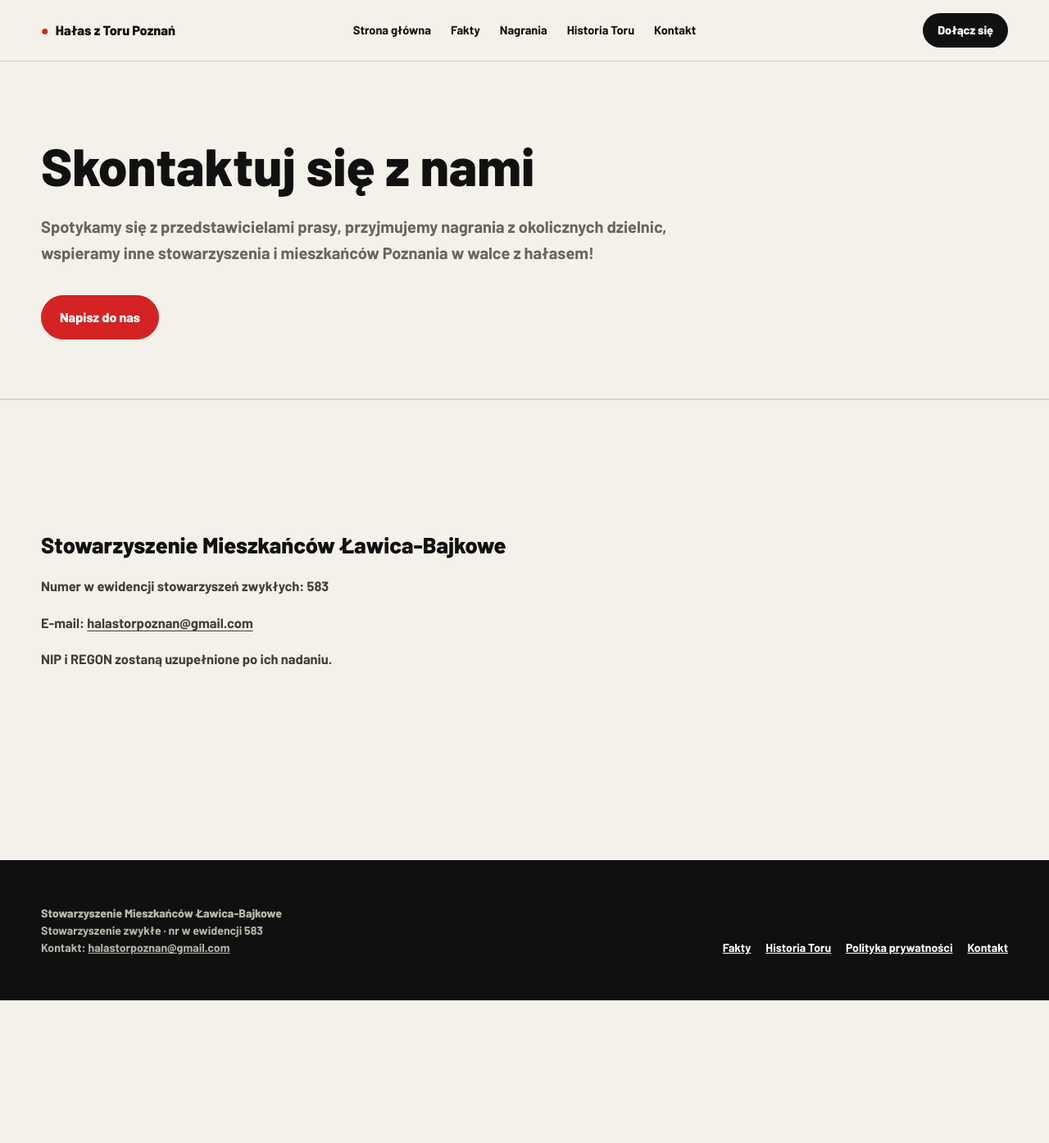
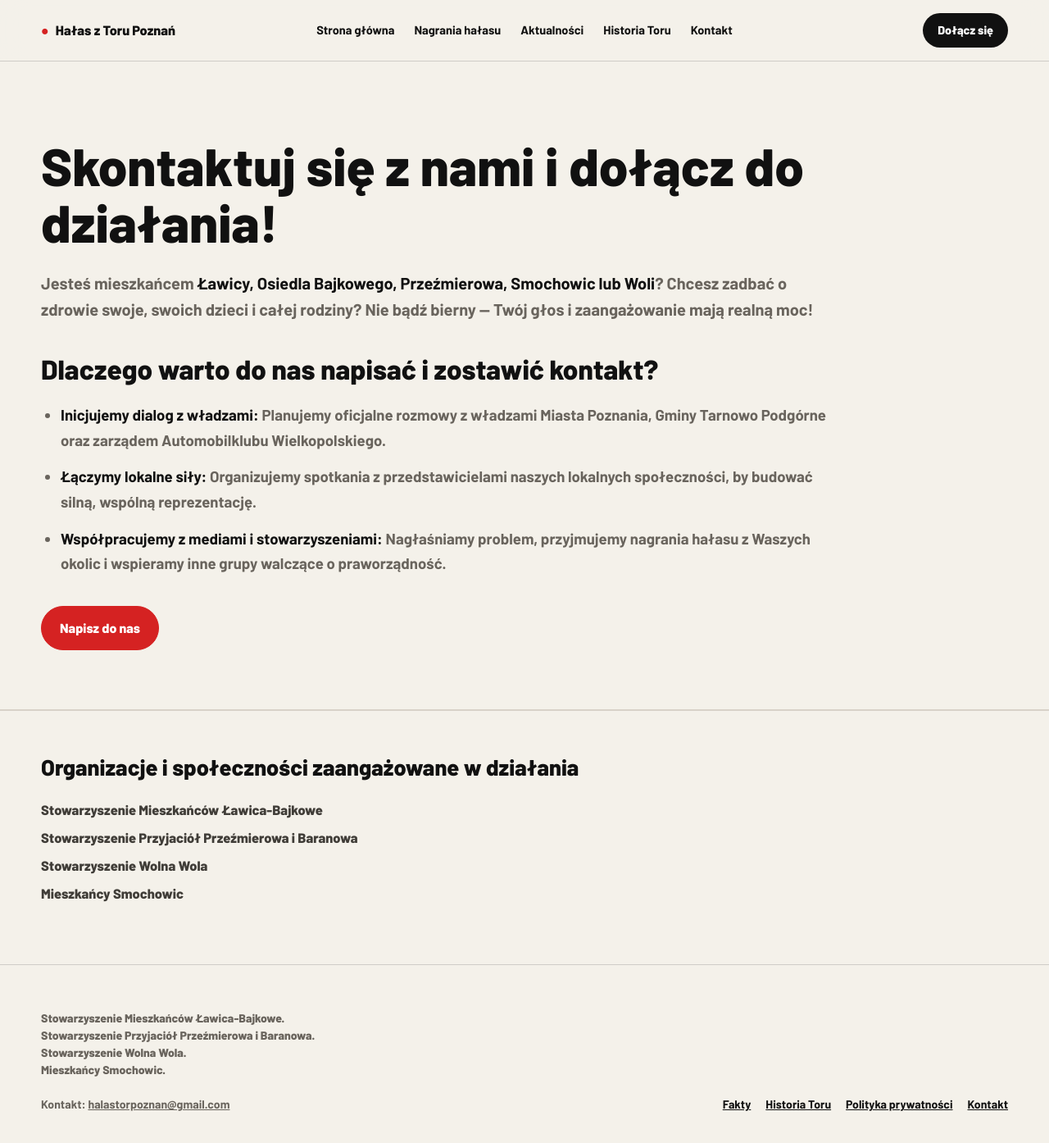
Before and after one commit to torpoznanhalas/strona-publiczna, a Next.js app: page /kontakt in a window 1280 px wide. Shown: the top 1394 px of the page at 82% size. Before the commit the page ends 1220 px from the top, so only its background shows below. Built offline with nearby package versions, Linux system fonts and the light colour scheme.

Commit message:
feat: aktualizuj tresci i uklad strony

```diff
--- a/app/globals.css
+++ b/app/globals.css
@@ -321,7 +321,7 @@ iframe {
 
 .demand-grid {
   display: grid;
-  grid-template-columns: repeat(5, minmax(0, 1fr));
+  grid-template-columns: repeat(3, minmax(0, 1fr));
   gap: 1px;
   background: var(--line);
   border: 1px solid var(--line);
@@ -336,14 +336,15 @@ iframe {
 
 .demand-index {
   display: block;
-  margin-bottom: 42px;
+  margin-bottom: 12px;
   color: var(--accent);
+  font-size: 1.42rem;
   font-weight: 900;
 }
 
 .demand-card h3 {
   margin: 0;
-  font-size: 1.18rem;
+  font-size: 1.42rem;
   letter-spacing: normal;
   line-height: 1.25;
 }
@@ -585,8 +586,9 @@ iframe {
 
 .footer {
   padding: 54px 0;
-  color: white;
-  background: var(--dark);
+  border-top: 1px solid rgba(17, 17, 17, 0.16);
+  color: var(--text);
+  background: var(--background);
 }
 
 .footer-grid {
@@ -604,7 +606,7 @@ iframe {
 
 .footer p {
   margin: 0;
-  color: var(--dark-muted);
+  color: var(--muted);
   font-size: 0.88rem;
 }
 
@@ -615,7 +617,7 @@ iframe {
 }
 
 .footer-links a {
-  color: white;
+  color: var(--text);
   font-size: 0.88rem;
   font-weight: 700;
 }
@@ -650,9 +652,6 @@ iframe {
     grid-template-columns: repeat(2, 1fr);
   }
 
-  .demand-card:last-child {
-    grid-column: span 2;
-  }
 }
 
 @media (max-width: 720px) {
@@ -706,14 +705,6 @@ iframe {
 
   .demand-grid {
     grid-template-columns: 1fr;
-  }
-
-  .demand-card:last-child {
-    grid-column: auto;
-  }
-
-  .demand-index {
-    margin-bottom: 50px;
   }
 
   .support-layout {
@@ -952,20 +943,35 @@ h6,
   font-weight: 500;
 }
 
+.history-timeline-scroll {
+  overflow-x: auto;
+  padding-bottom: 18px;
+  overscroll-behavior-inline: contain;
+  scroll-snap-type: inline proximity;
+  scrollbar-gutter: stable;
+}
+
+.history-timeline-scroll:focus-visible {
+  outline: 3px solid var(--accent);
+  outline-offset: 4px;
+}
+
 .history-timeline {
   position: relative;
   display: grid;
-  grid-template-columns: repeat(6, minmax(0, 1fr));
+  width: max-content;
+  min-width: 100%;
+  grid-template-columns: repeat(10, minmax(200px, 226px));
   gap: 24px;
-  padding-top: 30px;
+  padding: 30px 4px 8px;
 }
 
 .history-timeline::before {
   content: "";
   position: absolute;
   top: 43px;
-  left: 3%;
-  right: 3%;
+  left: 18px;
+  right: 18px;
   height: 4px;
   background: #18304f;
 }
@@ -973,6 +979,7 @@ h6,
 .history-point {
   position: relative;
   padding-top: 36px;
+  scroll-snap-align: start;
 }
 
 .history-dot {
@@ -996,7 +1003,7 @@ h6,
 .history-point h3 {
   margin: 0 0 10px;
   color: #18304f;
-  font-size: clamp(1.05rem, 1.55vw, 1.35rem);
+  font-size: 1.28rem;
   line-height: 1.12;
 }
 
@@ -1007,7 +1014,7 @@ h6,
 .history-point p {
   margin: 0;
   color: #3d3a36;
-  font-size: 0.95rem;
+  font-size: 1.28rem;
   line-height: 1.48;
 }
 
@@ -1083,27 +1090,6 @@ h6,
     border-bottom: 0;
   }
 
-  .history-timeline {
-    grid-template-columns: repeat(3, minmax(0, 1fr));
-    gap: 38px 24px;
-  }
-
-  .history-timeline::before {
-    display: none;
-  }
-
-  .history-point {
-    padding-top: 38px;
-    border-top: 4px solid #18304f;
-  }
-
-  .history-point-alert {
-    border-top-color: #c83b2e;
-  }
-
-  .history-dot {
-    top: -16px;
-  }
 }
 
 @media (max-width: 720px) {
@@ -1140,47 +1126,6 @@ h6,
     margin-bottom: 48px;
     padding-top: 28px;
     padding-bottom: 28px;
-  }
-
-  .history-timeline {
-    display: grid;
-    grid-template-columns: 1fr;
-    gap: 0;
-    padding: 0 0 0 44px;
-  }
-
-  .history-timeline::before {
-    display: block;
-    top: 4px;
-    bottom: 4px;
-    left: 13px;
-    right: auto;
-    width: 4px;
-    height: auto;
-  }
-
-  .history-point,
-  .history-point-alert {
-    min-height: 0;
-    padding: 0 0 38px 12px;
-    border-top: 0;
-  }
-
-  .history-point:last-child {
-    padding-bottom: 0;
-  }
-
-  .history-dot {
-    top: 0;
-    left: -44px;
-  }
-
-  .history-point h3 {
-    font-size: 1.25rem;
-  }
-
-  .history-point p {
-    font-size: 1rem;
   }
 
   .history-conclusion {
@@ -1865,6 +1810,20 @@ h6,
   line-height: 1.6;
 }
 
+.recordings-impact-list {
+  display: grid;
+  gap: 10px;
+  margin: 0;
+  padding-left: 24px;
+  color: var(--muted);
+  font-size: clamp(1.04rem, 1.5vw, 1.2rem);
+  line-height: 1.6;
+}
+
+.recordings-impact-list strong {
+  color: var(--text);
+}
+
 .video-copy-title-only {
   min-height: 92px;
   display: flex;
@@ -1937,6 +1896,60 @@ h6,
   line-height: 1.6;
 }
 
+.contact-hero .page-hero-lead {
+  max-width: 980px;
+}
+
+.contact-hero .page-hero-lead strong,
+.contact-reasons strong {
+  color: var(--text);
+}
+
+.contact-reasons {
+  max-width: 980px;
+  margin-top: 38px;
+}
+
+.contact-reasons h2 {
+  margin: 0 0 20px;
+  font-size: clamp(1.55rem, 2.6vw, 2.15rem);
+  line-height: 1.2;
+}
+
+.contact-reasons ul {
+  display: grid;
+  gap: 14px;
+  margin: 0;
+  padding-left: 24px;
+}
+
+.contact-reasons li {
+  color: var(--muted);
+  font-size: clamp(1.02rem, 1.45vw, 1.16rem);
+  line-height: 1.65;
+}
+
+.contact-details-section {
+  padding: 48px 0;
+}
+
+.contact-details {
+  padding: 0;
+}
+
+.contact-details h2 {
+  margin-top: 0;
+}
+
+.contact-organizations {
+  display: grid;
+  gap: 6px;
+  margin: 18px 0 24px;
+  padding: 0;
+  list-style: none;
+  font-weight: 800;
+}
+
 @media (min-width: 1001px) and (max-width: 1180px) {
   .nav {
     gap: 16px;
@@ -2106,13 +2119,6 @@ h6,
     min-height: 560px;
   }
 
-  .history-point {
-    border-top-color: var(--text);
-  }
-
-  .history-point-alert {
-    border-top-color: var(--accent);
-  }
 }
 
 @media (max-width: 760px) {
@@ -2153,9 +2159,6 @@ h6,
     font-size: 1.05rem;
   }
 
-  .history-timeline::before {
-    background: var(--text);
-  }
 }
 
 /* v13 — stała wysokość listy poparcia i przewijanie wewnątrz ramki */
--- a/app/kontakt/page.tsx
+++ b/app/kontakt/page.tsx
@@ -3,19 +3,40 @@ import type { Metadata } from "next";
 export const metadata: Metadata = {
   title: "Kontakt",
   description:
-    "Kontakt ze Stowarzyszeniem Mieszkańców Ławica-Bajkowe oraz możliwość przekazania materiałów dotyczących hałasu z Toru Poznań."
+    "Skontaktuj się z lokalnymi stowarzyszeniami i mieszkańcami działającymi na rzecz ograniczenia hałasu z Toru Poznań."
 };
 
 export default function ContactPage() {
   return (
     <>
-      <section className="page-hero">
+      <section className="page-hero contact-hero">
         <div className="container">
-          <h1>Skontaktuj się z nami</h1>
+          <h1>Skontaktuj się z nami i dołącz do działania!</h1>
           <p className="page-hero-lead">
-            Spotykamy się z przedstawicielami prasy, przyjmujemy nagrania z okolicznych dzielnic,
-            wspieramy inne stowarzyszenia i mieszkańców Poznania w walce z hałasem!
+            Jesteś mieszkańcem <strong>Ławicy, Osiedla Bajkowego, Przeźmierowa, Smochowic lub
+            Woli</strong>? Chcesz zadbać o zdrowie swoje, swoich dzieci i całej rodziny? Nie bądź
+            bierny — Twój głos i zaangażowanie mają realną moc!
           </p>
+
+          <div className="contact-reasons">
+            <h2>Dlaczego warto do nas napisać i zostawić kontakt?</h2>
+            <ul>
+              <li>
+                <strong>Inicjujemy dialog z władzami:</strong> Planujemy oficjalne rozmowy z władzami
+                Miasta Poznania, Gminy Tarnowo Podgórne oraz zarządem Automobilklubu Wielkopolskiego.
+              </li>
+              <li>
+                <strong>Łączymy lokalne siły:</strong> Organizujemy spotkania z przedstawicielami
+                naszych lokalnych społeczności, by budować silną, wspólną reprezentację.
+              </li>
+              <li>
+                <strong>Współpracujemy z mediami i stowarzyszeniami:</strong> Nagłaśniamy problem,
+                przyjmujemy nagrania hałasu z Waszych okolic i wspieramy inne grupy walczące o
+                praworządność.
+              </li>
+            </ul>
+          </div>
+
           <div className="button-row">
             <a className="button button-accent" href="mailto:halastorpoznan@gmail.com">
               Napisz do nas
@@ -24,15 +45,17 @@ export default function ContactPage() {
         </div>
       </section>
 
-      <section className="section">
+      <section className="section contact-details-section">
         <div className="container">
-          <div className="prose" style={{ paddingTop: 0 }}>
-            <h2>Stowarzyszenie Mieszkańców Ławica-Bajkowe</h2>
-            <p>Numer w ewidencji stowarzyszeń zwykłych: 583</p>
-            <p>
-              E-mail: <a href="mailto:halastorpoznan@gmail.com">halastorpoznan@gmail.com</a>
-            </p>
-            <p>NIP i REGON zostaną uzupełnione po ich nadaniu.</p>
+          <div className="prose contact-details">
+            <h2>Organizacje i społeczności zaangażowane w działania</h2>
+            <ul className="contact-organizations">
+              <li>Stowarzyszenie Mieszkańców Ławica-Bajkowe</li>
+              <li>Stowarzyszenie Przyjaciół Przeźmierowa i Baranowa</li>
+              <li>Stowarzyszenie Wolna Wola</li>
+              <li>Mieszkańcy Smochowic</li>
+            </ul>
+
           </div>
         </div>
       </section>
--- a/components/Footer.tsx
+++ b/components/Footer.tsx
@@ -5,8 +5,12 @@ export function Footer() {
     <footer className="footer">
       <div className="container footer-grid">
         <div>
-          <p className="footer-title">Stowarzyszenie Mieszkańców Ławica-Bajkowe</p>
-          <p>Stowarzyszenie zwykłe · nr w ewidencji 583</p>
+          <p className="footer-title">Stowarzyszenie Mieszkańców Ławica-Bajkowe.<br></br>
+            Stowarzyszenie Przyjaciół Przeźmierowa i Baranowa.<br></br>
+            Stowarzyszenie Wolna Wola.<br></br>
+            Mieszkańcy Smochowic.<br></br><br></br>
+          </p>
+
           <p>
             Kontakt: <a href="mailto:halastorpoznan@gmail.com">halastorpoznan@gmail.com</a>
           </p>
--- a/components/Header.tsx
+++ b/components/Header.tsx
@@ -38,11 +38,11 @@ export function Header() {
           <Link href="/" onClick={closeMenu}>
             Strona główna
           </Link>
+          <Link href="/#nagrania" onClick={closeMenu}>
+            Nagrania hałasu
+          </Link>
           <Link href="/fakty" onClick={closeMenu}>
-            Fakty
-          </Link>
-          <Link href="/#nagrania" onClick={closeMenu}>
-            Nagrania
+            Aktualności
           </Link>
           <Link href="/historia" onClick={closeMenu}>
             Historia Toru
```
Also changed, not shown: app/historia/page.tsx (+49 -1 lines), app/page.tsx (+15 -12 lines), components/SupportForm.tsx (+17 -12 lines), components/VideoSection.tsx (+22 -9 lines).
